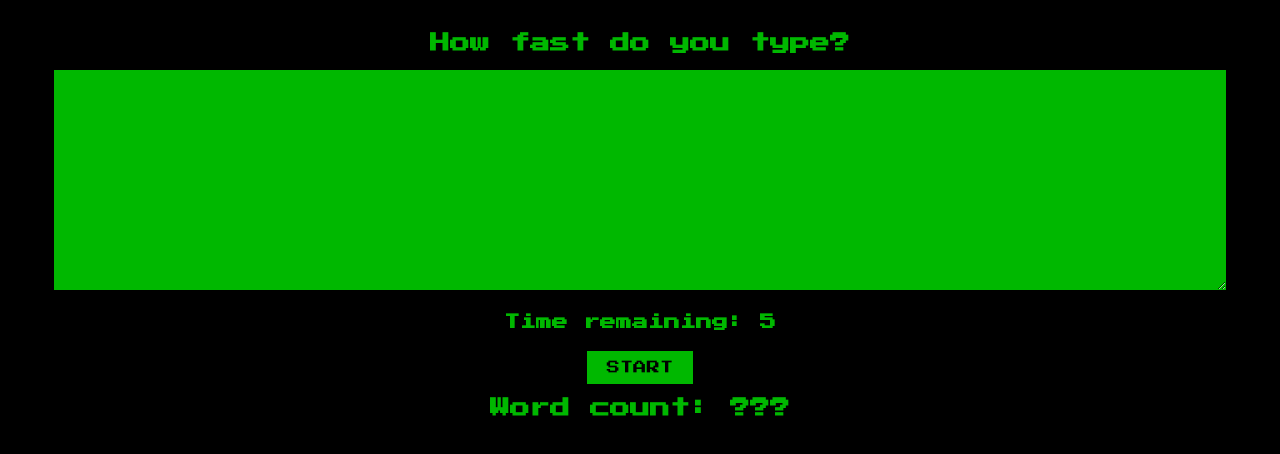
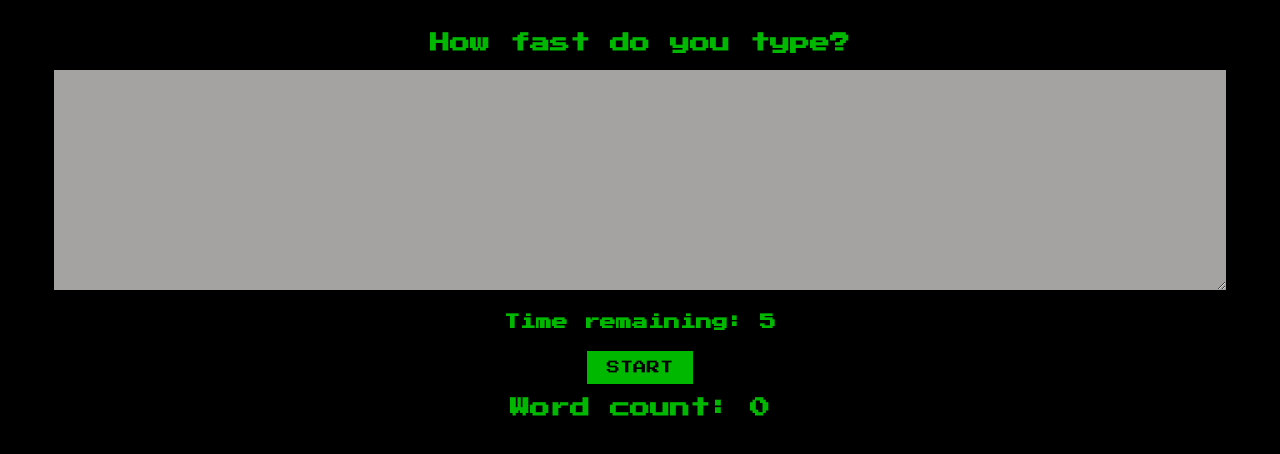
Before and after one commit to ramiinberg/react-speed-game, a React (Vite) app: page / in a window 1280 px wide. Shown: the top 454 px of the page. Built offline with nearby package versions, Linux system fonts and the light colour scheme.

Commit message:
starting and ending game functionality

```diff
--- a/src/App.css
+++ b/src/App.css
@@ -22,6 +22,11 @@ button {
   background: #00b800;
   padding: 10px 20px;
   text-transform: uppercase;
+  cursor: pointer;
+}
+
+button:disabled {
+  cursor: not-allowed;
 }
 
 h1 {
@@ -39,3 +44,7 @@ textarea {
   background: #00b800;
   padding: 10px;
 }
+
+textarea:disabled {
+  background-color: #a5a2a2;
+}
--- a/src/App.jsx
+++ b/src/App.jsx
@@ -2,18 +2,32 @@ import { useState, useEffect } from 'react'
 import './App.css'
 
 function App() {
+  const STARTING_TIME = 5
+
   const [text, setText] = useState('')
-  const [timer, setTimer] = useState(5)
+  const [timer, setTimer] = useState(STARTING_TIME)
   const [runCount, setRunCount] = useState(false)
+  const [words, setWords] = useState(0)
 
   const handleTextChange = event => {
     setText(event.target.value)
+  }
+
+  const startGame = () => {
+    setTimer(STARTING_TIME)
+    setRunCount(true)
+    setText('')
   }
 
   const calculateWords = newText => {
     const splitText = newText.trim().split(' ')
     const filteredWords = splitText.filter(word => word !== '')
     return filteredWords.length
+  }
+
+  const endGame = () => {
+    setRunCount(false)
+    setWords(calculateWords(text))
   }
 
   useEffect(() => {
@@ -23,7 +37,7 @@ function App() {
           setTimer(prevState => prevState - 1)
         }, 1000)
       } else {
-        setRunCount(false)
+        endGame()
       }
     }
   }, [timer, runCount])
@@ -31,12 +45,12 @@ function App() {
   return (
     <div className='App'>
       <h1>How fast do you type?</h1>
-      <textarea value={text} onChange={handleTextChange} />
+      <textarea value={text} onChange={handleTextChange} disabled={!runCount} />
       <h4>Time remaining: {timer}</h4>
-      <button type='button' onClick={() => setRunCount(true)}>
+      <button type='button' onClick={startGame} disabled={runCount}>
         Start
       </button>
-      <h1>Word count: ???</h1>
+      <h1>Word count: {words}</h1>
     </div>
   )
 }
```
